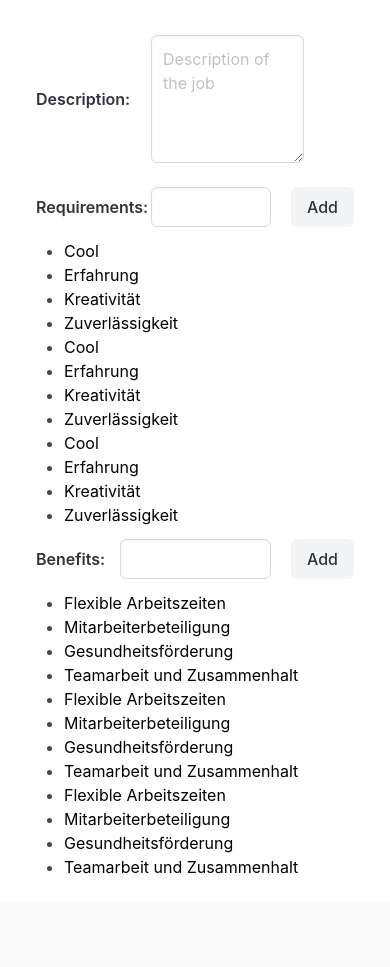
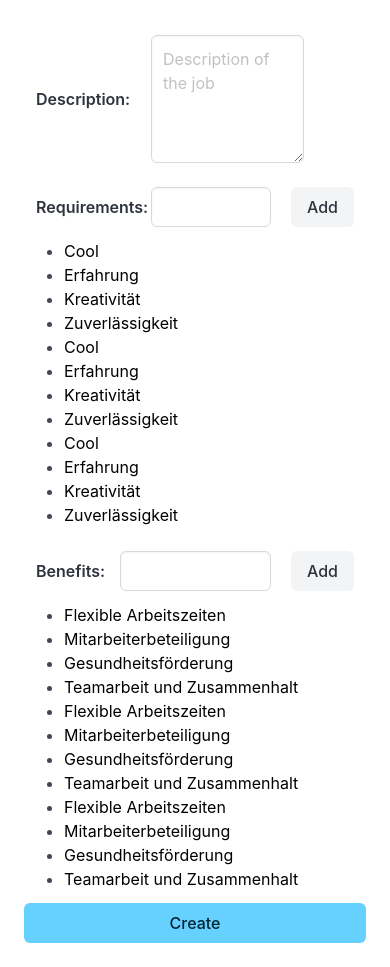
Before and after one commit to Louiiiiii/Jobify, a PHP site: page /website/company/pages/company_create_application.php in a window 390 px wide. Shown: the part 829-1796 px from the top of the page. Before the commit the page ends 1703 px from the top, so only its background shows below. Run offline with PHP 8.4, Linux system fonts and the light colour scheme; some libraries are stand-ins or nearby versions.

Commit message:
added forgotten create button

```diff
--- a/website/company/pages/company_create_application.php
+++ b/website/company/pages/company_create_application.php
@@ -86,6 +86,9 @@
                 </ul>
             </div>
         </div>
+        <div class="row">
+            <button type="submit" class="button is-info"> Create</button>
+        </div>
     </form>
 </body>
 </html>
--- a/website/source/css/create_application.css
+++ b/website/source/css/create_application.css
@@ -45,6 +45,10 @@ body {
                 color: gray;
             }
         }
+
+        &:last-child {
+            justify-content: flex-end;
+        }
     }
 }
 
@@ -62,6 +66,10 @@ body {
                 &:has(.ul) {
                     margin: 0;
                     padding: 0 0 0 15px;
+
+                    &:last-child {
+                        padding-bottom: 12px;
+                    }
                 }
 
                 .label {
```
